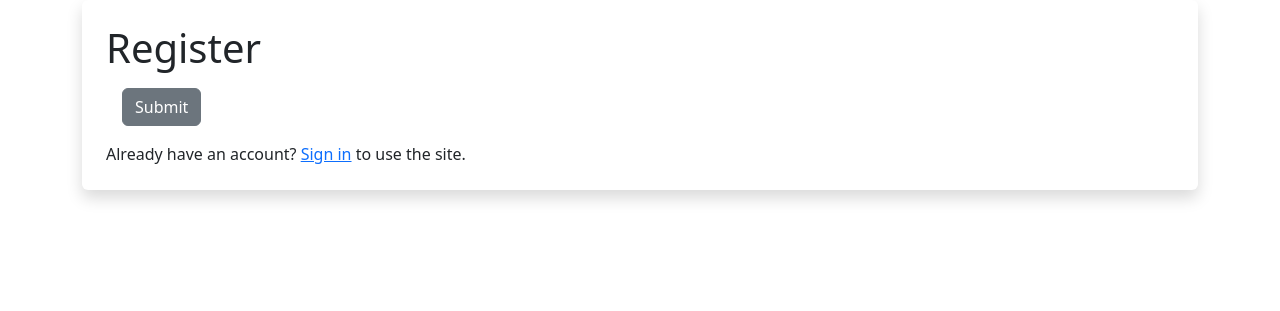
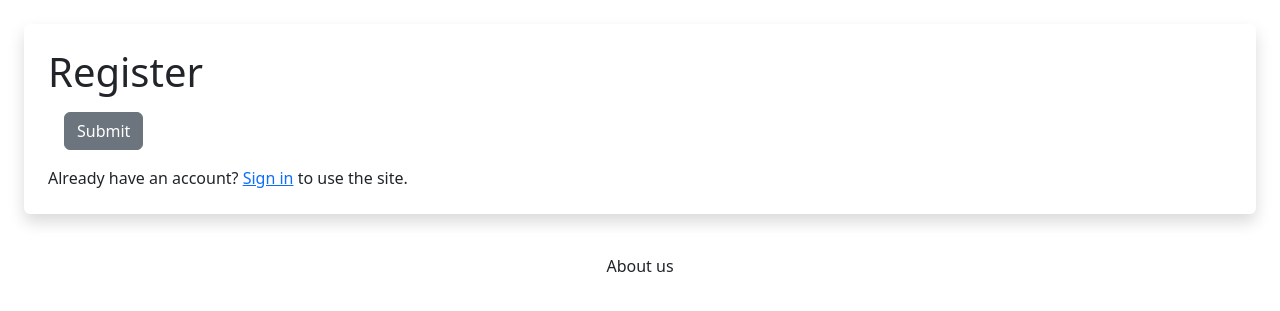
Before and after one commit to chenyenchung/splitgal4.org, a Django app: template members/templates/user_register.html in a window 1280 px wide. Shown: the part 57-368 px from the top of the page. Run offline with Django 3.2, Linux system fonts and the light colour scheme; the template is opened without the code that fills it, so the values that code supplies are empty.

Commit message:
Fix template layout

```diff
--- a/members/templates/login.html
+++ b/members/templates/login.html
@@ -1,7 +1,7 @@
 {% extends 'base.html' %}
 
 {% block content %}
-<div class="shadow p-3 mb-5 bg-body rounded">
+<div class="shadow p-4 bg-body rounded">
   <h1>Login</h1>
 
   <form action="" method=POST class="m-1">
--- a/members/templates/user_register.html
+++ b/members/templates/user_register.html
@@ -9,7 +9,7 @@
 </div>
 {% endif %}
 
-<div class="shadow p-4 mb-5 bg-body rounded">
+<div class="shadow p-4 bg-body rounded">
   <h1>Register</h1>
 
   <form action="{% url 'register' %}" method=POST class="m-3">
--- a/splitgal4_lines/templates/base.html
+++ b/splitgal4_lines/templates/base.html
@@ -9,8 +9,9 @@
   <body>
 
     {% include 'navbar.html' %}
+    <script src="https://cdn.jsdelivr.net/npm/bootstrap@5.3.0/dist/js/bootstrap.bundle.min.js" integrity="sha384-geWF76RCwLtnZ8qwWowPQNguL3RmwHVBC9FhGdlKrxdiJJigb/j/68SIy3Te4Bkz" crossorigin="anonymous"></script>
 
-    <div class="container">
+
     {% if messages %}
       {% for message in messages %}
       <div class="alert alert-info alert-dismissible fade show" role="alert">
@@ -19,11 +20,13 @@
       </div>
       {% endfor %}
     {% endif %}
+
+    <div class="container-xxl p-4 mb-3">
       {% block content %}
       {% endblock %}
     </div>
 
-    <!-- {% include 'footer.html' %} -->
-    <script src="https://cdn.jsdelivr.net/npm/bootstrap@5.3.0/dist/js/bootstrap.bundle.min.js" integrity="sha384-geWF76RCwLtnZ8qwWowPQNguL3RmwHVBC9FhGdlKrxdiJJigb/j/68SIy3Te4Bkz" crossorigin="anonymous"></script>
+    {% include 'footer.html' %}
+
   </body>
 </html>
--- a/splitgal4_lines/templates/index.html
+++ b/splitgal4_lines/templates/index.html
@@ -1,5 +1,7 @@
 {% extends 'base.html' %}
+
 {% block content %}
+
   {% if line_list %}
     <table class="table table-hover">
       <th scope="col">ID</th>
@@ -24,7 +26,7 @@
             {% if line.source_id %}
               {{ line.source_id }}
             {% else %}
-                {{ line.ins_seqname }}:{{ line.ins_site}}
+              {{ line.ins_seqname }}:{{ line.ins_site }}
             {% endif %}
           </td>
           <td>{{ line.cassette }}</td>
@@ -32,6 +34,7 @@
           <td>{{ line.reference }}</td>
         </tr>
       {% endfor %}
+    </table>
   {% else %}
       <p>No lines are available.</p>
   {% endif %}
```
Lines whose indentation alone changed are shown as unchanged.
